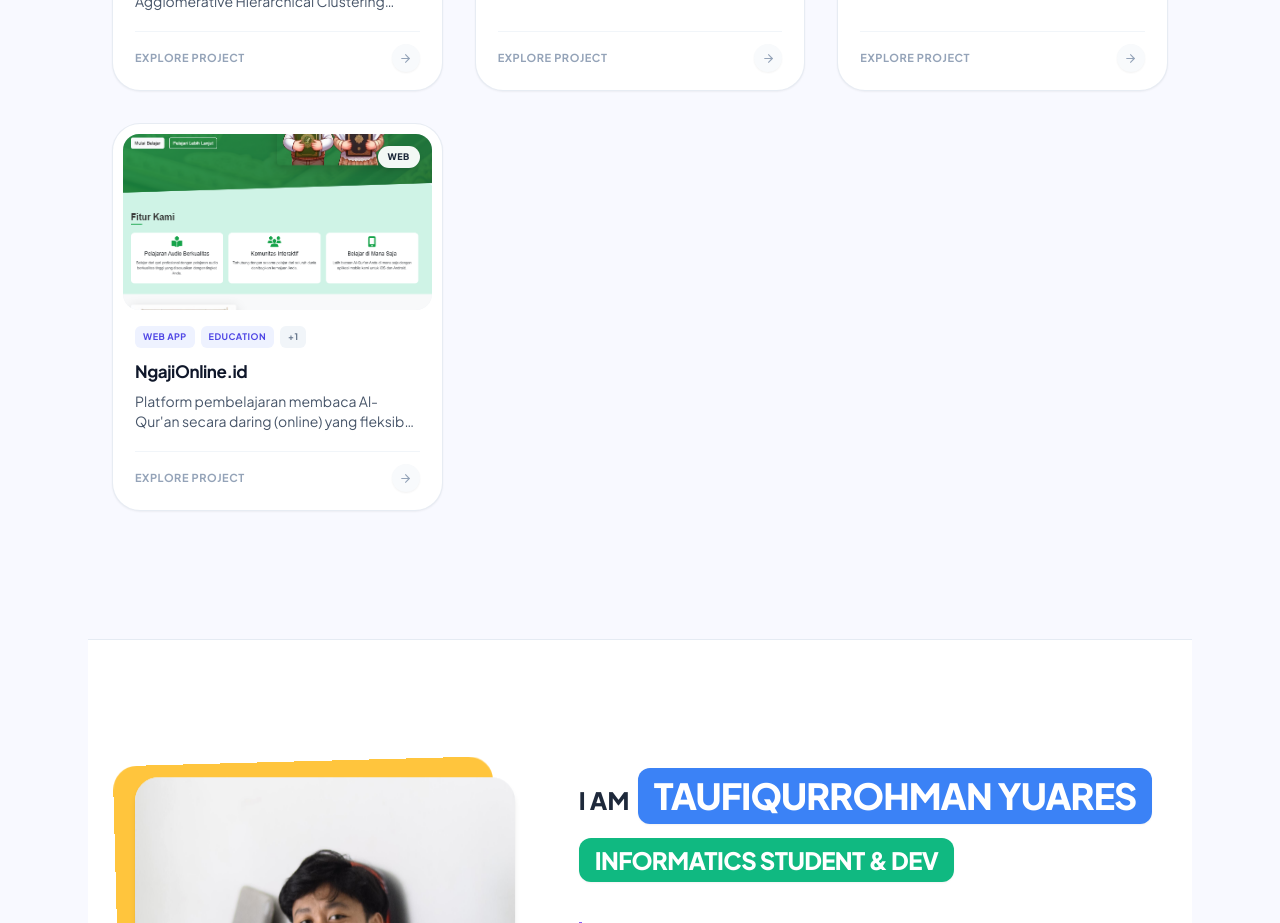
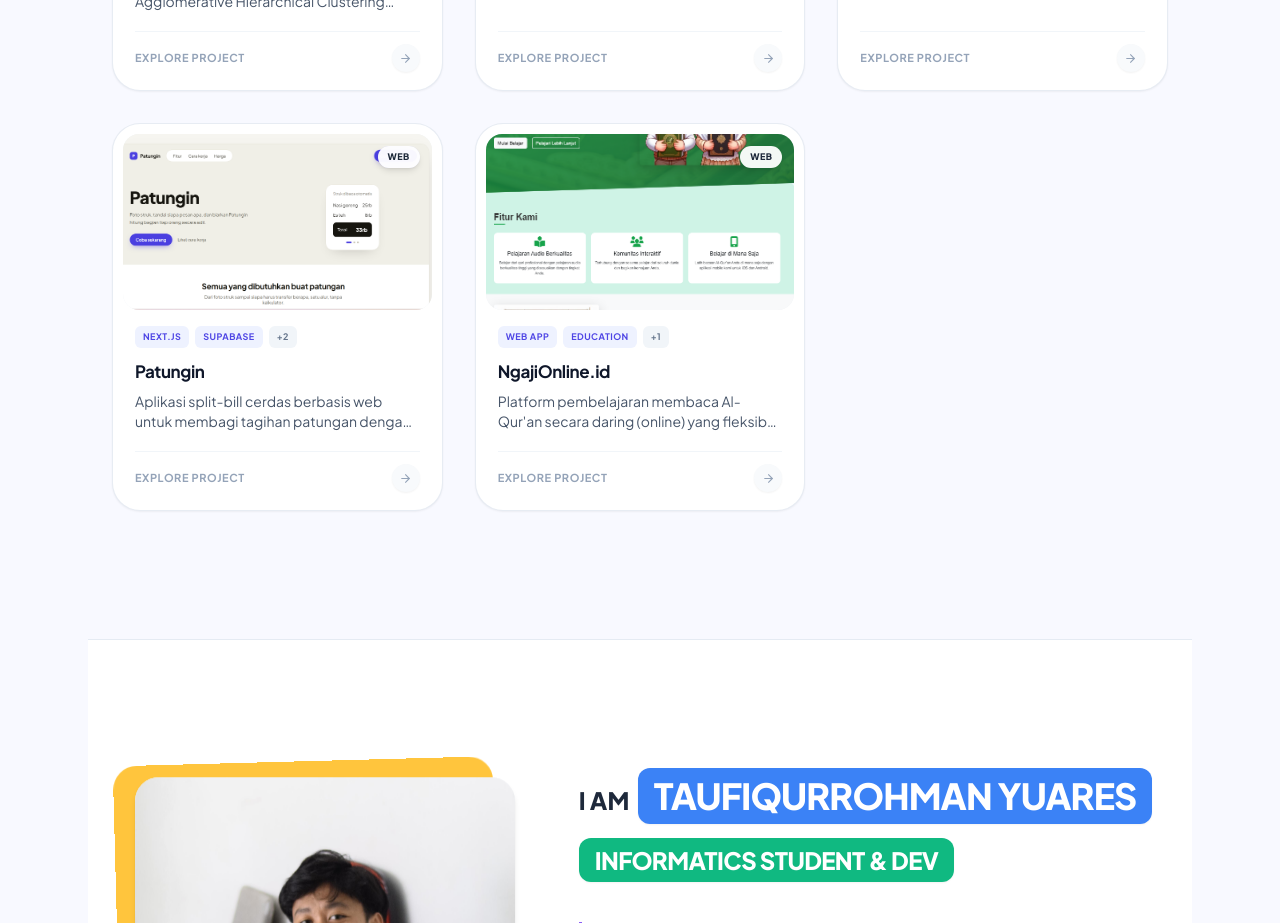
Before and after one commit to Taufiqurrohmanyuares/portfolio-web, a Next.js app: page / in a window 1280 px wide. Shown: the part 1520-2443 px from the top of the page. Built offline with nearby package versions, Linux system fonts and the light colour scheme.

Commit message:
tambah project

```diff
--- a/components/Projects.tsx
+++ b/components/Projects.tsx
@@ -55,6 +55,18 @@
     image: "/project/warung-keuangan.jpg",
     link: "https://warung-keuangan.vercel.app/",
     repo: "https://github.com/Taufiqurrohmanyuares/warung-keuangan.git",
+  },
+  {
+    title: "Patungin",
+    category: "Web",
+    tags: ["NEXT.JS","SUPABASE", "TAILWIND CSS", "WEB APP"],
+    desc: "Aplikasi split-bill cerdas berbasis web untuk membagi tagihan patungan dengan adil, cepat, dan presisi.",
+    fullDesc: "Platform web interaktif yang dirancang untuk mempermudah perhitungan pembagian tagihan bersama teman atau kolega. Dilengkapi fitur ekstraksi struk otomatis bertenaga AI Vision dan kalkulator proporsional untuk mendistribusikan harga item, pajak, biaya layanan, serta diskon secara akurat tanpa perlu menginstal aplikasi tambahan.",
+    problemStatement: "Menghitung patungan secara manual seringkali memicu kebingungan dan memakan waktu, terutama saat harus membagi beban pajak, service charge, dan diskon secara proporsional yang berisiko tidak adil atau merugikan salah satu pihak (nombok).",
+    impact: "Menghadirkan pengalaman berbagi tagihan yang transparan dan 100% adil, menghilangkan rasa canggung saat menagih pembayaran, serta menghemat waktu perhitungan berkat otomatisasi AI dan rekonsiliasi sisa pembulatan rupiah.",
+    image: "/project/patungin.jpg",
+    link: "https://patungin-seven.vercel.app/",
+    repo: "https://github.com/Taufiqurrohmanyuares/patungin.git",
   },
   {
     title: "NgajiOnline.id",
```
Also changed, not shown: public/project/patungin.jpg (added).
